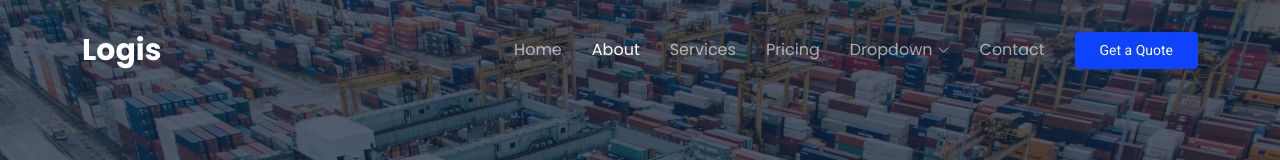
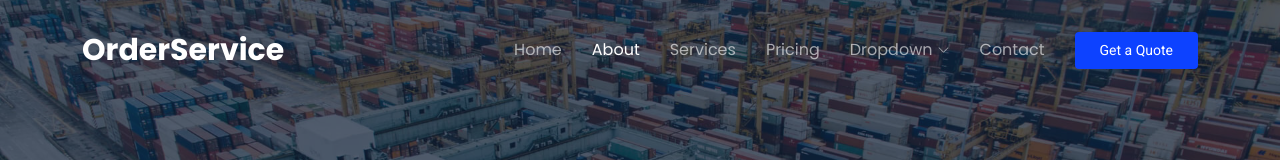
Before and after one commit to monarulMN/Bootstrap-full-project, a plain HTML site: page about.html in a window 1280 px wide. Shown: the top 160 px of the page. Drawn offline with Linux system fonts and the light colour scheme.

Commit message:
Something edited

```diff
--- a/about.html
+++ b/about.html
@@ -4,7 +4,7 @@
 <head>
   <meta charset="utf-8">
   <meta content="width=device-width, initial-scale=1.0" name="viewport">
-  <title>About - Logis Bootstrap Template</title>
+  <title>About - OrderService Bootstrap Template</title>
   <meta name="description" content="">
   <meta name="keywords" content="">
 
@@ -45,7 +45,7 @@
       <a href="index.html" class="logo d-flex align-items-center me-auto">
         <!-- Uncomment the line below if you also wish to use an image logo -->
         <!-- <img src="assets/img/logo.png" alt=""> -->
-        <h1 class="sitename">Logis</h1>
+        <h1 class="sitename">OrderService</h1>
       </a>
 
       <nav id="navmenu" class="navmenu">
@@ -457,7 +457,7 @@
       <div class="row gy-4">
         <div class="col-lg-5 col-md-12 footer-about">
           <a href="index.html" class="logo d-flex align-items-center">
-            <span class="sitename">Logis</span>
+            <span class="sitename">OrderService</span>
           </a>
           <p>Cras fermentum odio eu feugiat lide par naso tierra. Justo eget nada terra videa magna derita valies darta donna mare fermentum iaculis eu non diam phasellus.</p>
           <div class="social-links d-flex mt-4">
@@ -503,7 +503,7 @@
     </div>
 
     <div class="container copyright text-center mt-4">
-      <p>© <span>Copyright</span> <strong class="px-1 sitename">Logis</strong> <span>All Rights Reserved</span></p>
+      <p>© <span>Copyright</span> <strong class="px-1 sitename">OrderService</strong> <span>All Rights Reserved</span></p>
       <div class="credits">
         <!-- All the links in the footer should remain intact. -->
         <!-- You can delete the links only if you've purchased the pro version. -->
```
Also changed, not shown: contact.html (+4 -4 lines), get-a-quote.html (+4 -4 lines), index.html (+4 -4 lines), pricing.html (+4 -4 lines), service-details.html (+4 -4 lines), services.html (+4 -4 lines), starter-page.html (+4 -4 lines).
